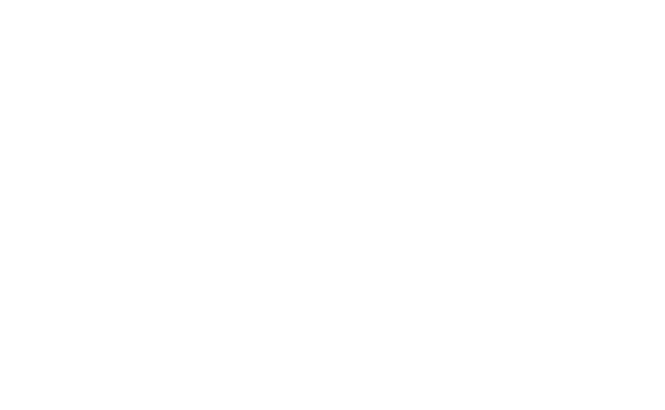
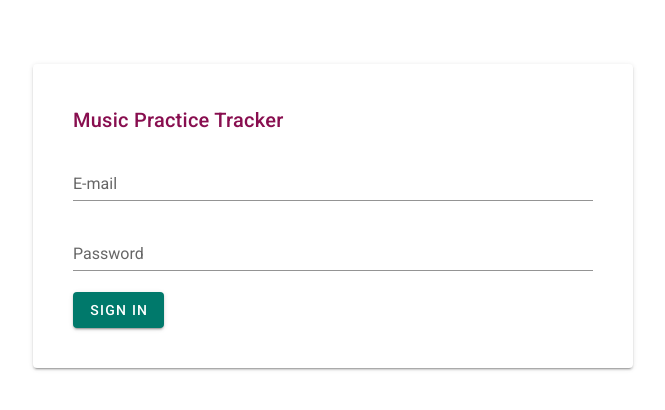
Before and after one commit to linainu/music-practice-tracker, a Vue app: page /login in a window 1280 px wide. Shown: the top 410 px of the page, without its empty margins (307-972 px from the left). Built offline with nearby package versions, Linux system fonts and the light colour scheme.

Commit message:
feat: Create login form

```diff
--- a/src/router/index.js
+++ b/src/router/index.js
@@ -16,6 +16,12 @@
     meta: {layout: 'empty'},
     component: () => import('../views/Register.vue')
   },
+  {
+    path: '/login',
+    name: 'Login',
+    meta: {layout: 'empty'},
+    component: () => import('../views/Login.vue')
+  },
 ]
 
 const router = new VueRouter({
--- /dev/null
+++ b/src/views/Login.vue
@@ -0,0 +1,58 @@
+<template>
+    <v-card
+ class="pa-6 mx-auto mt-16"
+ max-width="600px">
+  <v-card-title class="pink--text text--darken-4">Music Practice Tracker</v-card-title>
+  <v-card-text>
+      <v-form
+        ref="form"
+        v-model="valid"
+        lazy-validation
+      >
+        <v-text-field
+        v-model="email"
+        label="E-mail"
+        :rules="emailRules"
+        required
+        ></v-text-field>
+
+        <v-text-field
+        v-model="password"
+        label="Password"
+        :rules="passwordRules"
+        required
+        ></v-text-field>
+
+        <v-btn
+        :disabled="!valid"
+        color="teal darken-2 white--text"
+        @click="validate"
+        >
+        Sign In
+        </v-btn>
+      </v-form>
+  </v-card-text>
+</v-card>
+</template>
+
+<script>
+export default {
+    data: () => ({
+      valid: true,
+      email: '',
+      emailRules: [
+        v => !!v || 'E-mail is required',
+      ],
+      password: '',
+      passwordRules: [
+        v => !!v || 'Password is required',
+      ]
+    }),
+
+    methods: {
+      validate () {
+        this.$refs.form.validate()
+      },
+    },
+  }
+</script>
```
